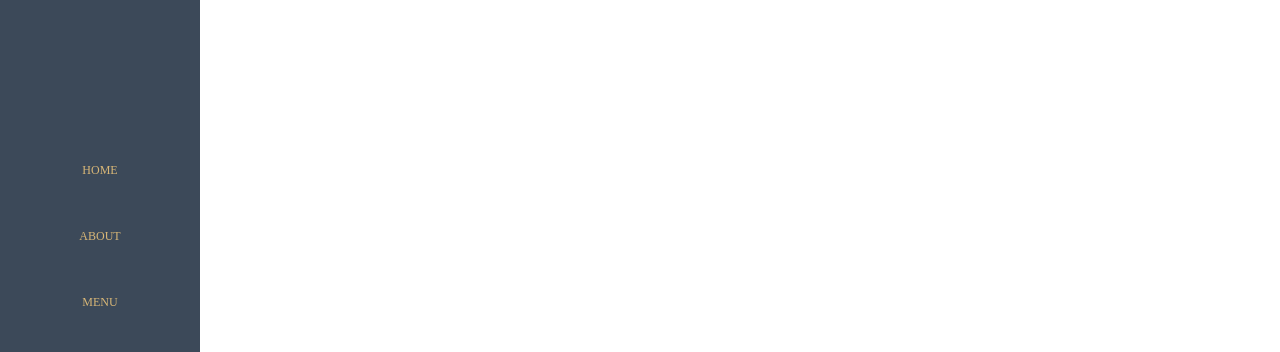
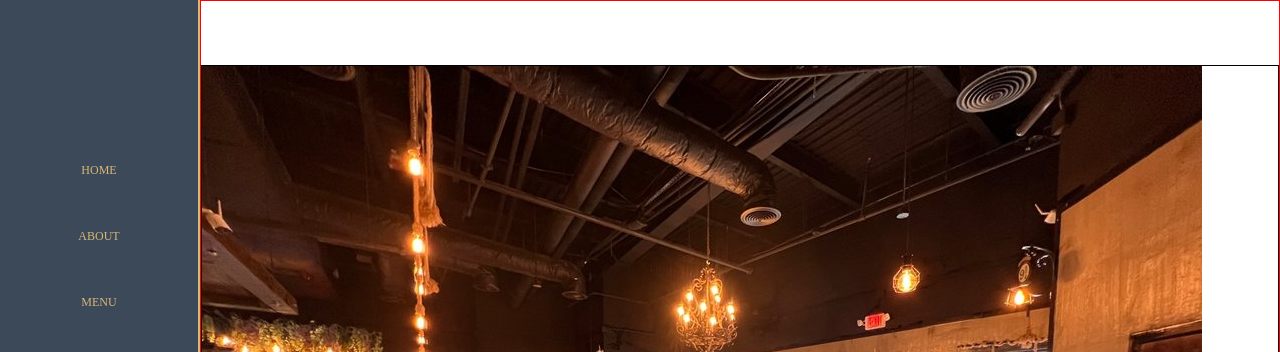
Before and after one commit to Victor-M-Lopez/Seoul_Blues_Cafe, a plain HTML site: page index.html in a window 1280 px wide. Shown: the top 352 px of the page. Drawn offline with Linux system fonts and the light colour scheme; a web font is replaced by a local one.

Commit message:
added container and row

```diff
--- a/index.html
+++ b/index.html
@@ -24,5 +24,13 @@
       </div>
     </nav>
   </section>
+
+  <section id="home">
+    <div class="container">
+      <div class="row">
+        <img src="./assets/seoul_blues--img.jpeg" alt="">
+      </div>
+    </div>
+  </section>
 </body>
 </html>
--- a/style.css
+++ b/style.css
@@ -21,9 +21,22 @@ li {
   list-style-type: none;
 }
 
+.container {
+  border: 1px solid red;
+  margin-left: 200px;
+  padding: 4rem 0;
+}
+
+.row {
+  border: 1px solid black;
+  max-width: 1200px;
+  margin: 0 auto;
+}
+
 
 /* landing page */
 nav {
+  border-right: 2px solid var(--color-yellow);
   position: fixed;
   top: 0;
   bottom: 0;
```
